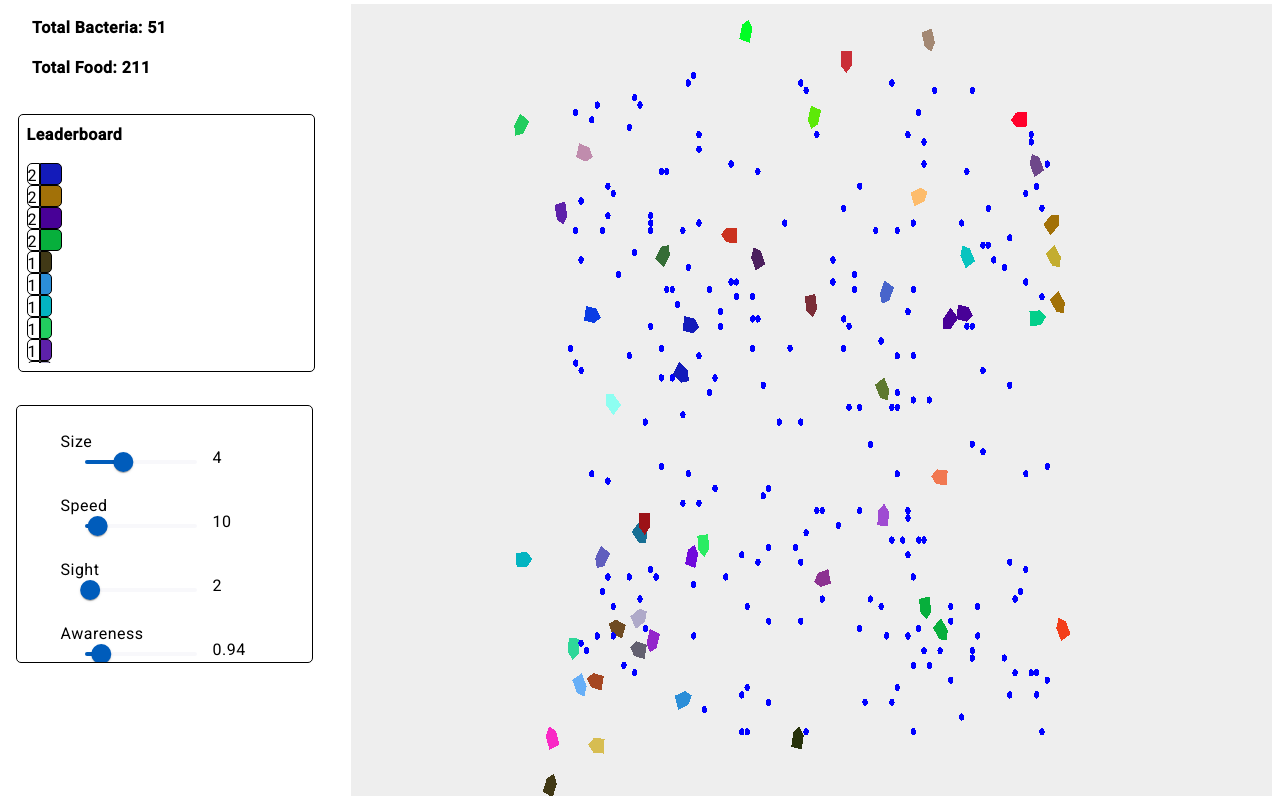
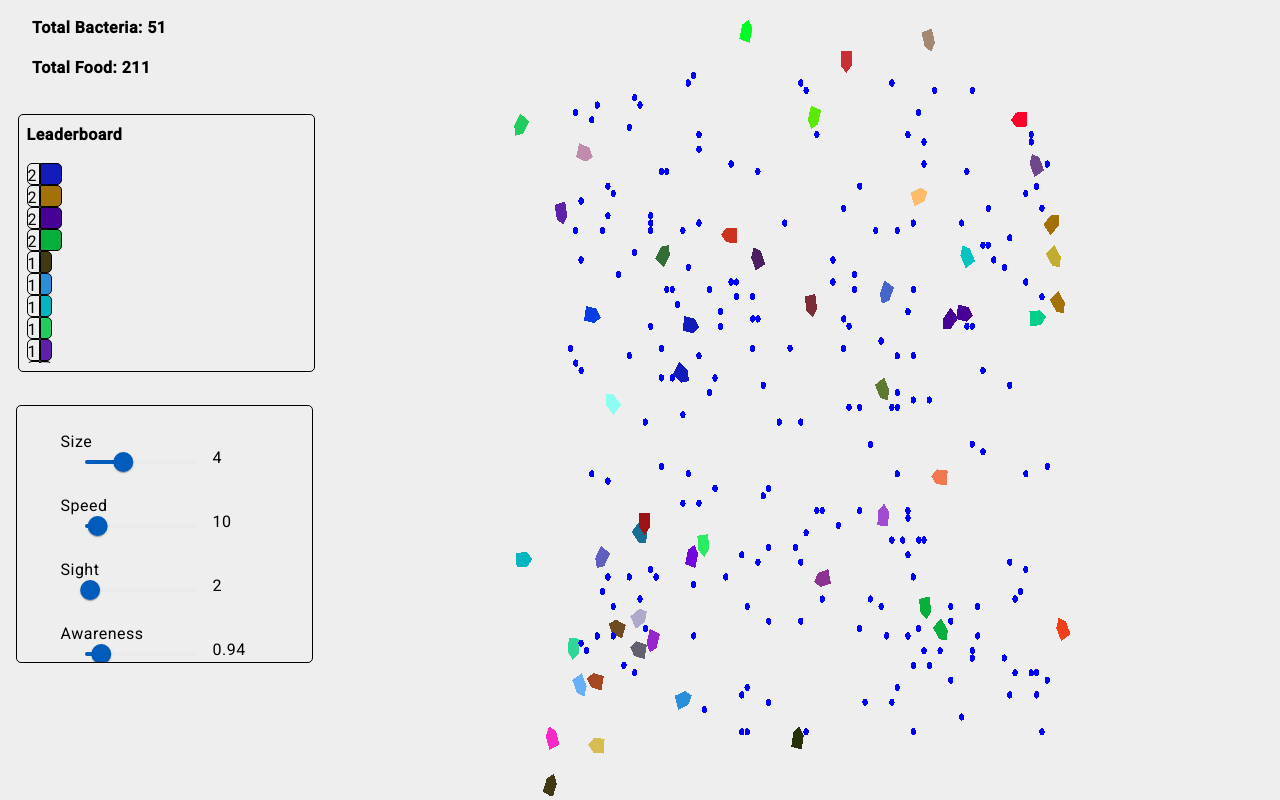
Before and after one commit to CameronSA/evolution-simulation, an Angular app: page / in a window 1280 px wide. Built offline with nearby package versions, Linux system fonts and the light colour scheme.

Commit message:
changed background

```diff
--- a/src/styles.css
+++ b/src/styles.css
@@ -1,6 +1,7 @@
 html {
   font-family: sans-serif;
   user-select: none;
+  background: #eeeeee;
 }
 
 .container {
```
